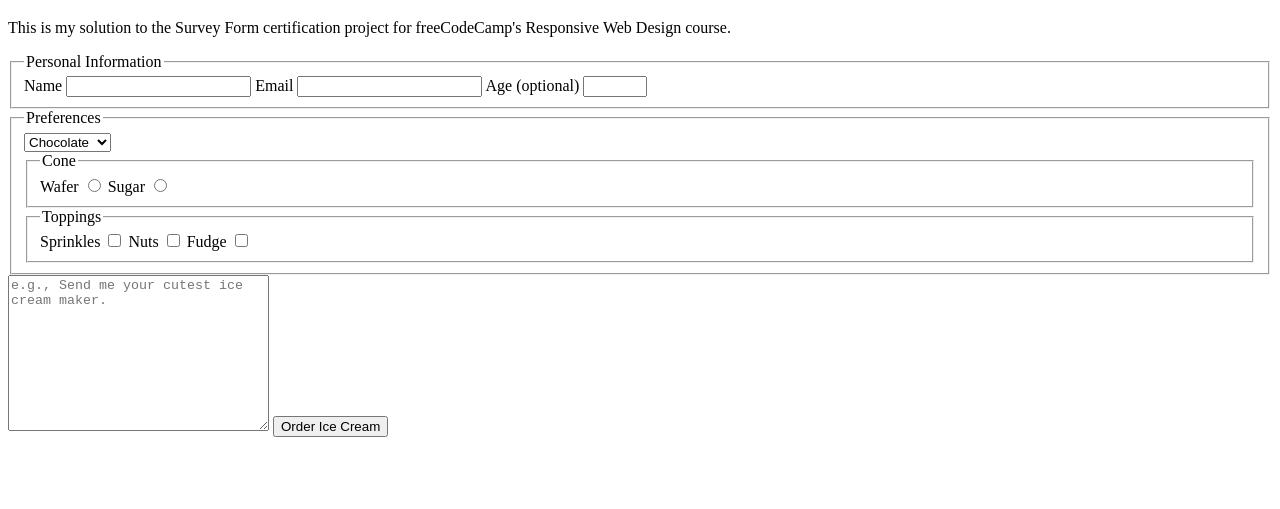
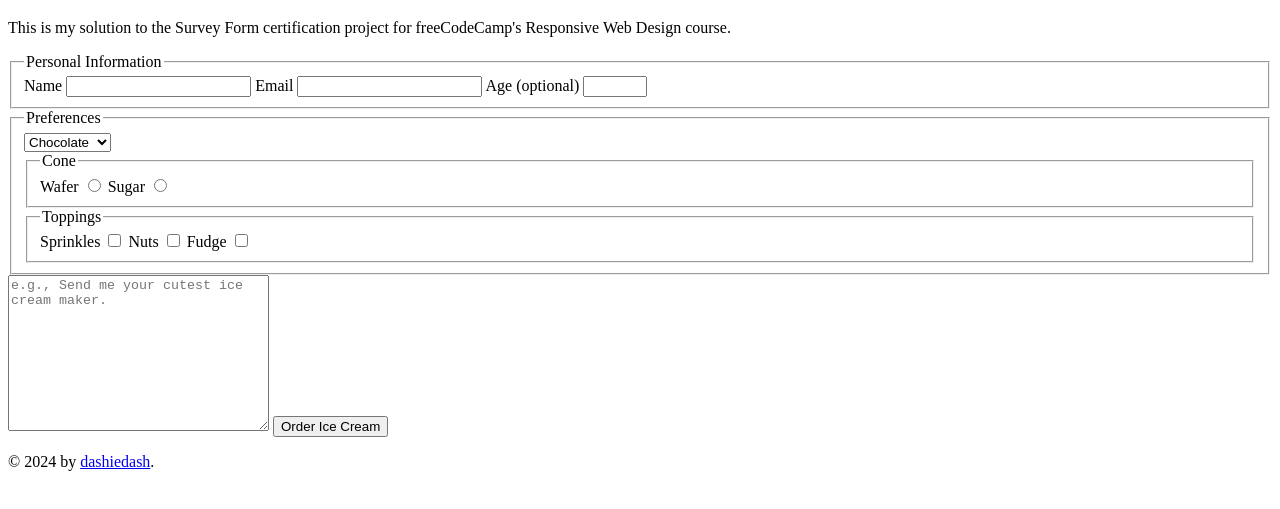
Before and after one commit to dashiedash/survey-form, a plain HTML site: page index.html in a window 1280 px wide. Shown: the part 61-570 px from the top of the page. Drawn offline with Linux system fonts and the light colour scheme.

Commit message:
Add header, main, and footer sections

```diff
--- a/index.html
+++ b/index.html
@@ -8,13 +8,16 @@
   </head>
 
   <body>
+    <header>
       <h1 id="title">Ice Cream Form</h1>
 
       <p id="description">
         This is my solution to the Survey Form certification project for
         freeCodeCamp's Responsive Web Design course.
       </p>
+    </header>
 
+    <main>
       <form action="post" id="survey-form">
         <fieldset>
           <legend>Personal Information</legend>
@@ -101,5 +104,12 @@
 
         <input type="submit" value="Order Ice Cream" />
       </form>
+    </main>
+
+    <footer>
+      <p class="copyright-info">
+        &copy; 2024 by <a href="https://github.com/dashiedash">dashiedash</a>.
+      </p>
+    </footer>
   </body>
 </html>
```
Lines whose indentation alone changed are shown as unchanged.
